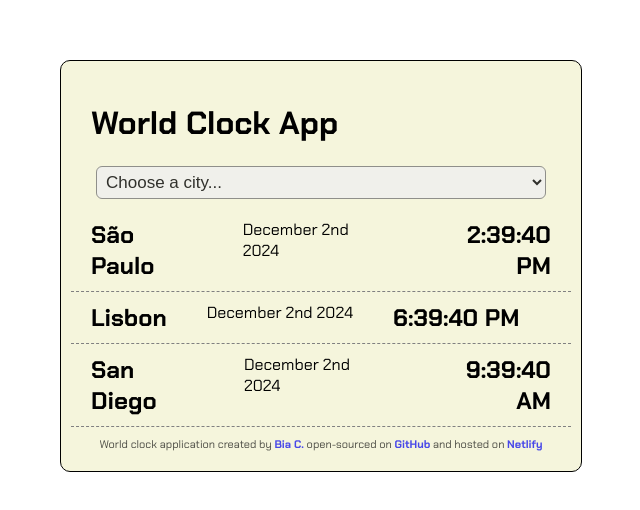
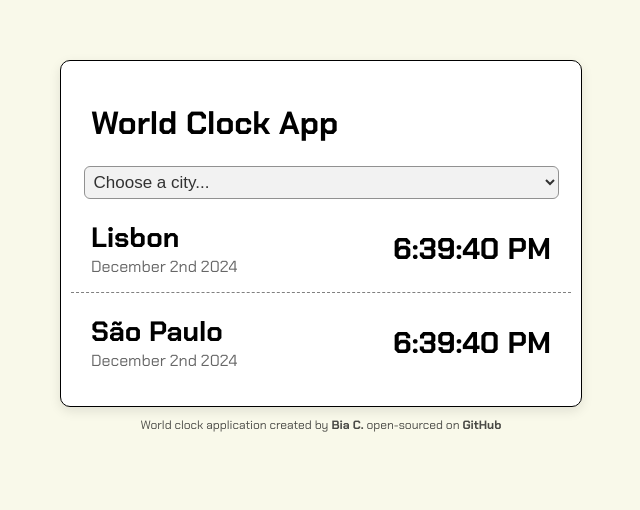
Before and after one commit to BCaravina/timezones-world-clock, a plain HTML site: page index.html in a window 1280 px wide. Shown: the whole page, without its empty margins (319-959 px from the left). Drawn offline with nearby package versions, Linux system fonts and the light colour scheme; a web font is replaced by a local one.

Commit message:
CSS editing

```diff
--- a/index.html
+++ b/index.html
@@ -29,21 +29,21 @@
         </select>
 
         <div class="city">
-          <h2 class="city-name">São Paulo</h2>
-          <div class="date">December 2nd 2024</div>
-          <div class="time">2:39:40 PM</div>
-        </div>
-        <div class="city">
+          <div>
             <h2 class="city-name">Lisbon</h2>
             <div class="date">December 2nd 2024</div>
+          </div>
           <div class="time">6:39:40 PM</div>
         </div>
         <div class="city">
-          <h2 class="city-name">San Diego</h2>
+          <div>
+            <h2 class="city-name">São Paulo</h2>
             <div class="date">December 2nd 2024</div>
-          <div class="time">9:39:40 AM</div>
+          </div>
+          <div class="time">6:39:40 PM</div>
         </div>
       </main>
+    </div>
     <footer>
       World clock application created by
       <a href="https://github.com/Biscatrix" target="_blank">Bia C.</a>
@@ -53,12 +53,7 @@
         target="_blank"
         >GitHub</a
       >
-        and hosted on
-        <a href="https://timezone-world-clock.netlify.app/" target="_blank"
-          >Netlify</a
-        >
     </footer>
-    </div>
     <script src="src/index.js"></script>
   </body>
 </html>
--- a/src/style.css
+++ b/src/style.css
@@ -1,9 +1,8 @@
 body {
-  /* font-family: "Lexend Exa", sans-serif;
-  font-optical-sizing: auto; */
   font-family: "Chakra Petch", sans-serif;
   text-align: center;
   font-size: 16px;
+  background-color: rgba(245, 245, 220, 0.585);
 }
 
 .exterior-container {
@@ -12,7 +11,8 @@ body {
   padding: 20px 10px;
   border: 1px solid black;
   border-radius: 10px;
-  background-color: beige;
+  box-shadow: rgba(0, 0, 0, 0.1) 0px 4px 12px;
+  background-color: white;
   max-width: 80%;
   width: 500px;
 }
@@ -28,45 +28,51 @@ header {
   font-size: 17px;
   opacity: 80%;
   padding: 5px;
-  width: 90%;
-  margin-bottom: 10px;
+  width: 95%;
 }
 
 .city {
   display: flex;
+  justify-content: space-between;
+  border-bottom: 0.5px dashed gray;
+}
 
-  border-bottom: 0.5px dashed gray;
-  border-width: 80%;
+.city:last-child {
+  border: none;
 }
 
 .city .city-name {
   text-align: left;
-  font-size: 24px;
-  margin: 10px 20px;
+  font-size: 28px;
+  margin: 20px 0 0 20px;
 }
 
 .city .date {
   text-align: left;
-  margin: 10px 20px;
+  font-size: 16px;
+  color: rgba(0, 0, 0, 0.6);
+  margin: 0 0 15px 20px;
 }
 
 .city .time {
   text-align: right;
-  margin: 10px 20px;
-  font-size: 24px;
+  margin: 30px 20px 0 0;
+  font-size: 30px;
   font-weight: 700;
 }
 
 footer {
   text-align: center;
-  font-size: 11px;
+  font-size: 12px;
   opacity: 70%;
-  padding-top: 10px;
+  position: relative;
+  top: -50px;
 }
 
 footer a {
   text-decoration: none;
   font-weight: bold;
+  color: black;
   transition: all 250ms ease-in-out;
 }
 
```
Lines whose indentation alone changed are shown as unchanged.
